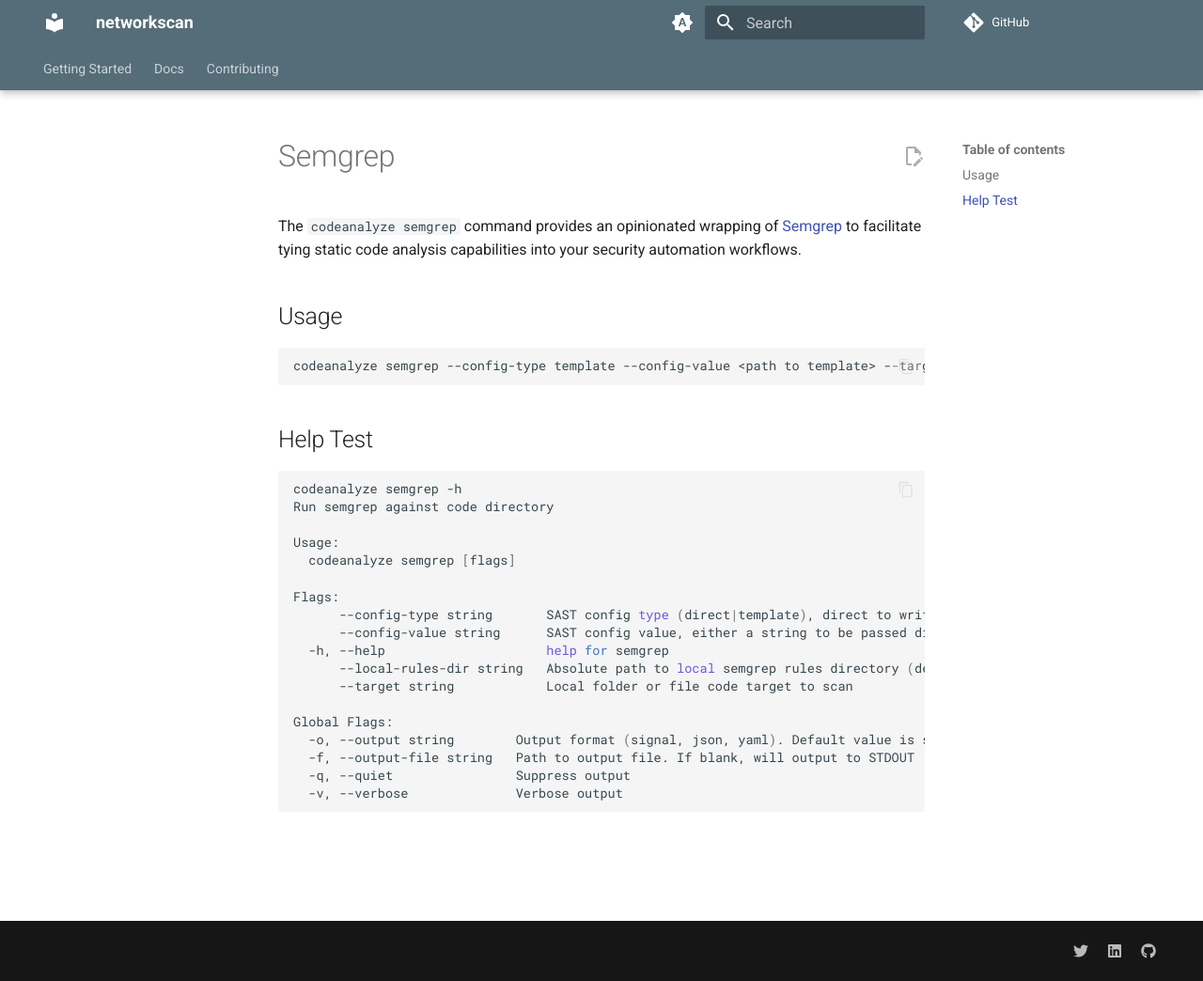
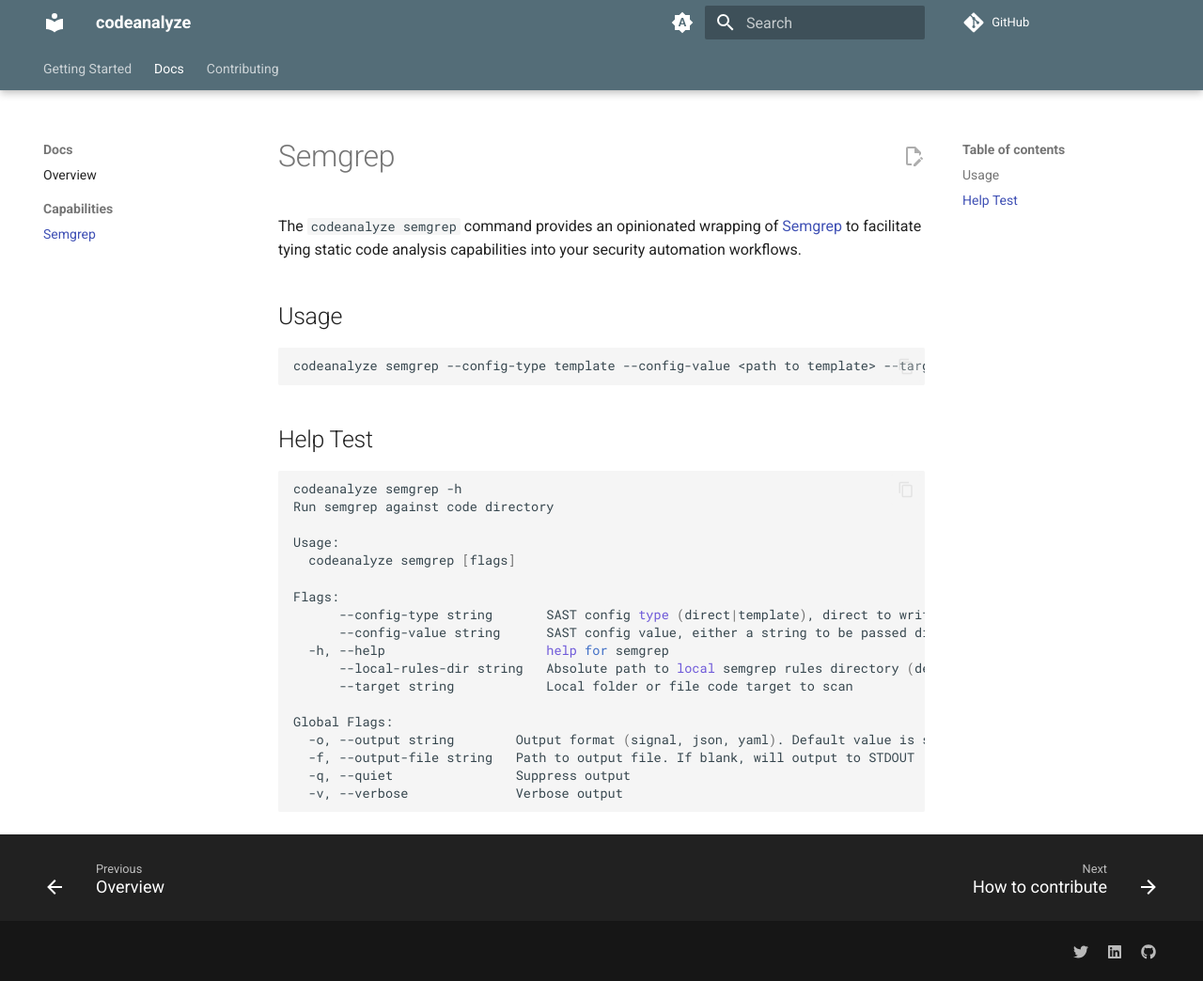
Before and after one commit to Method-Security/codeanalyze, an MkDocs documentation site: the page built from docs/docs/semgrep.md, in a window 1280 px wide and 1044 px high. Shown: the whole window at 94% size. Built offline with MkDocs 1.6.1 and Material for MkDocs 9.7.7, drawn with Linux system fonts in a browser that asks for light colours; comment, search, counter and statistics services are not loaded; the version menu is left out.

Commit message:
Fix mkdocs

```diff
--- a/mkdocs.yml
+++ b/mkdocs.yml
@@ -1,9 +1,9 @@
-site_name: networkscan
-site_url: https://method-security.github.io/networkscan/
-site_description: AWS enumeration capabilities for security teams of all sizes
+site_name: codeanalyze
+site_url: https://method-security.github.io/codeanalyze/
+site_description: Static code analysis for security teams of all sizes
 docs_dir: docs/
 repo_name: GitHub
-repo_url: https://github.com/Method-Security/networkscan
+repo_url: https://github.com/Method-Security/codeanalyze
 edit_uri: "blob/main/docs/"
 
 nav:
@@ -14,7 +14,7 @@ nav:
   - Docs:
       - Overview: docs/index.md
       - Capabilities:
-        - Portscan: docs/portscan.md
+        - Semgrep: docs/semgrep.md
   - Contributing:
       - How to contribute: community/community.md
       - Development:
```
